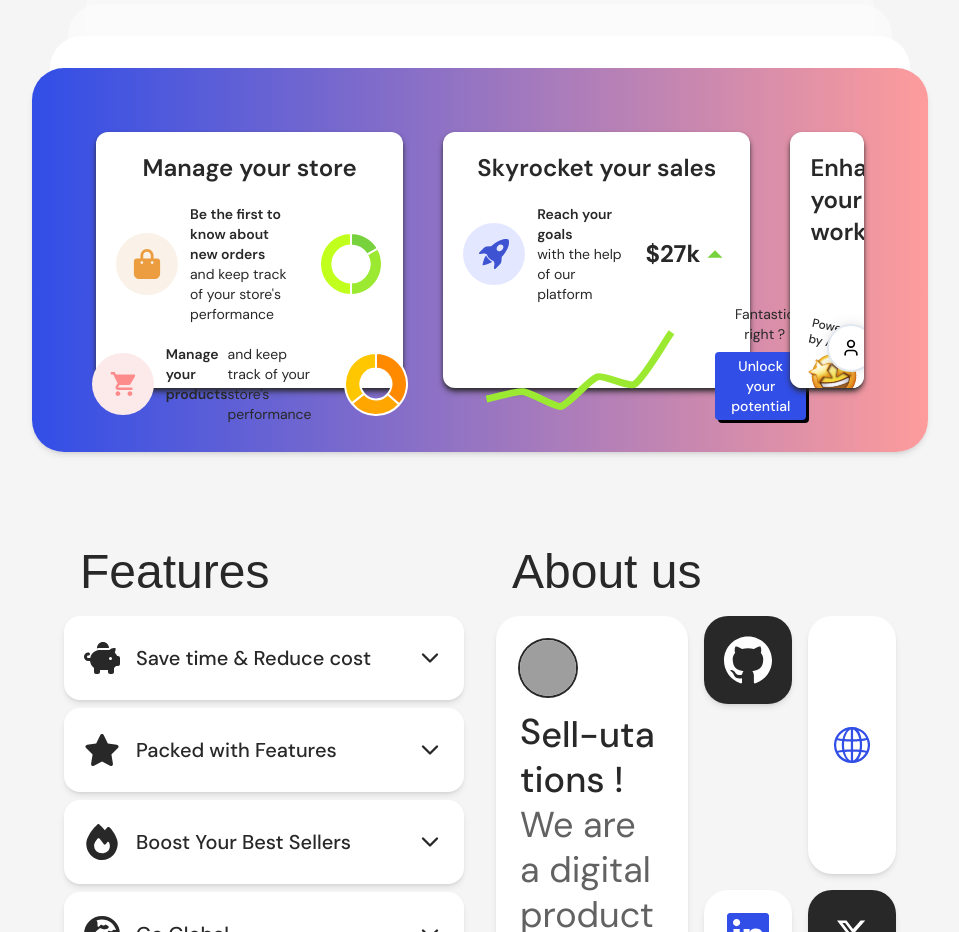
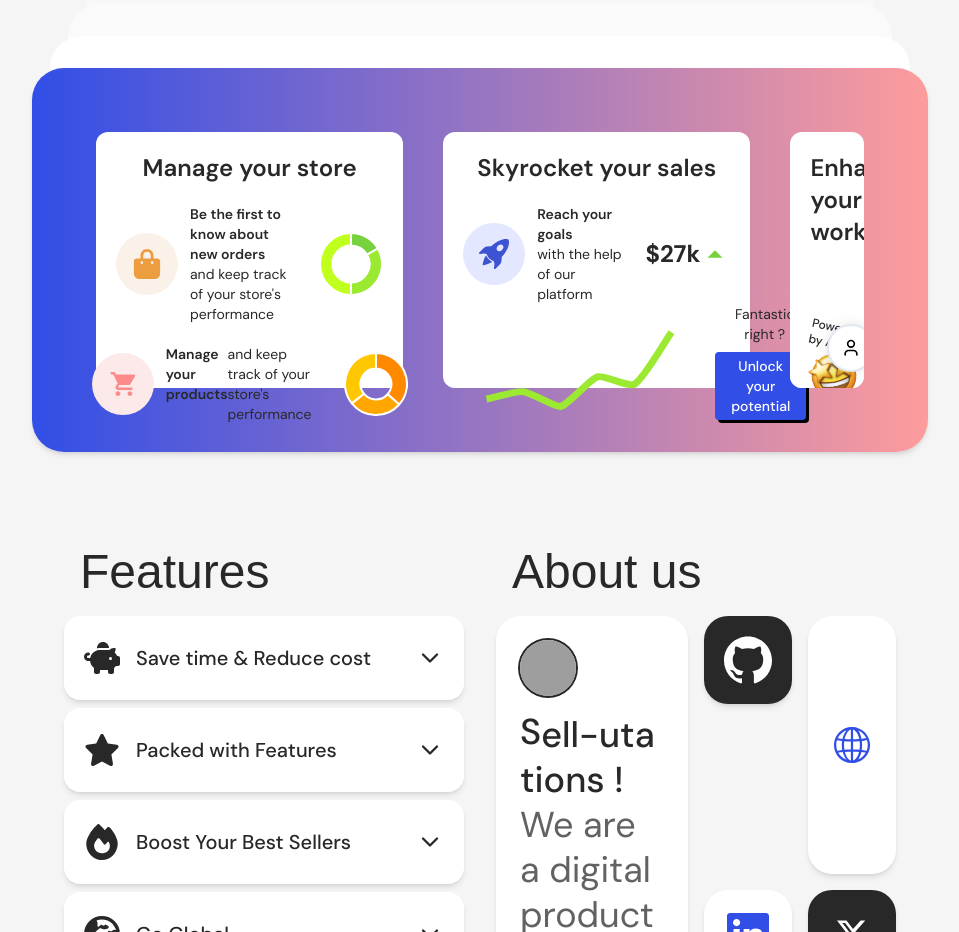
Before and after one commit to LOISGALLAUD/sell-hackathon, a Next.js app: page / in a window 1280 px wide. Shown: the part 980-1912 px from the top of the page, without its empty margins (160-1119 px from the left). Built offline with nearby package versions, Linux system fonts and the light colour scheme; grey boxes are pictures that could not be loaded; a web font is replaced by a local one.

Commit message:
rm: shadow on cards

```diff
--- a/app/components/BeamChart.tsx
+++ b/app/components/BeamChart.tsx
@@ -7,7 +7,7 @@ import React, { forwardRef, useRef } from "react";
 
 const BeamChart = () => {
   return (
-    <div className="p-5 bg-white xl:h-full xl:w-[40%] size-full rounded-xl overflow-hidden relative shadow-md shadow-sell-dark">
+    <div className="p-5 bg-white xl:h-full xl:w-[40%] size-full rounded-xl overflow-hidden relative">
       {/* Title */}
       <h2 className="xl:text-2xl text-xl font-semibold xl:mb-5 mb-3 text-center max-xl:leading-tight">
         Enhance your workflow
--- a/app/components/DoughnutCharts.tsx
+++ b/app/components/DoughnutCharts.tsx
@@ -31,7 +31,7 @@ const DoughnutCharts = () => {
   };
 
   return (
-    <div className="p-5 bg-white xl:h-full xl:w-[40%] size-full rounded-xl shadow-md shadow-sell-dark">
+    <div className="p-5 bg-white xl:h-full xl:w-[40%] size-full rounded-xl">
       {/* Title */}
       <h2 className="xl:text-2xl text-xl font-semibold xl:mb-5 mb-3 text-center">
         Manage your store
--- a/app/components/SalesFigures.tsx
+++ b/app/components/SalesFigures.tsx
@@ -30,7 +30,7 @@ const SalesFigures = () => {
     labels: ["Jan", "Feb", "Mar", "Apr", "May", "Jun"],
   };
   return (
-    <div className="p-5 bg-white xl:h-full xl:w-[40%] size-full rounded-xl shadow-md shadow-sell-dark">
+    <div className="p-5 bg-white xl:h-full xl:w-[40%] size-full rounded-xl">
       {/* Title */}
       <h2 className="xl:text-2xl text-xl font-semibold xl:mb-5 mb-3 text-center">
         Skyrocket your sales
```
